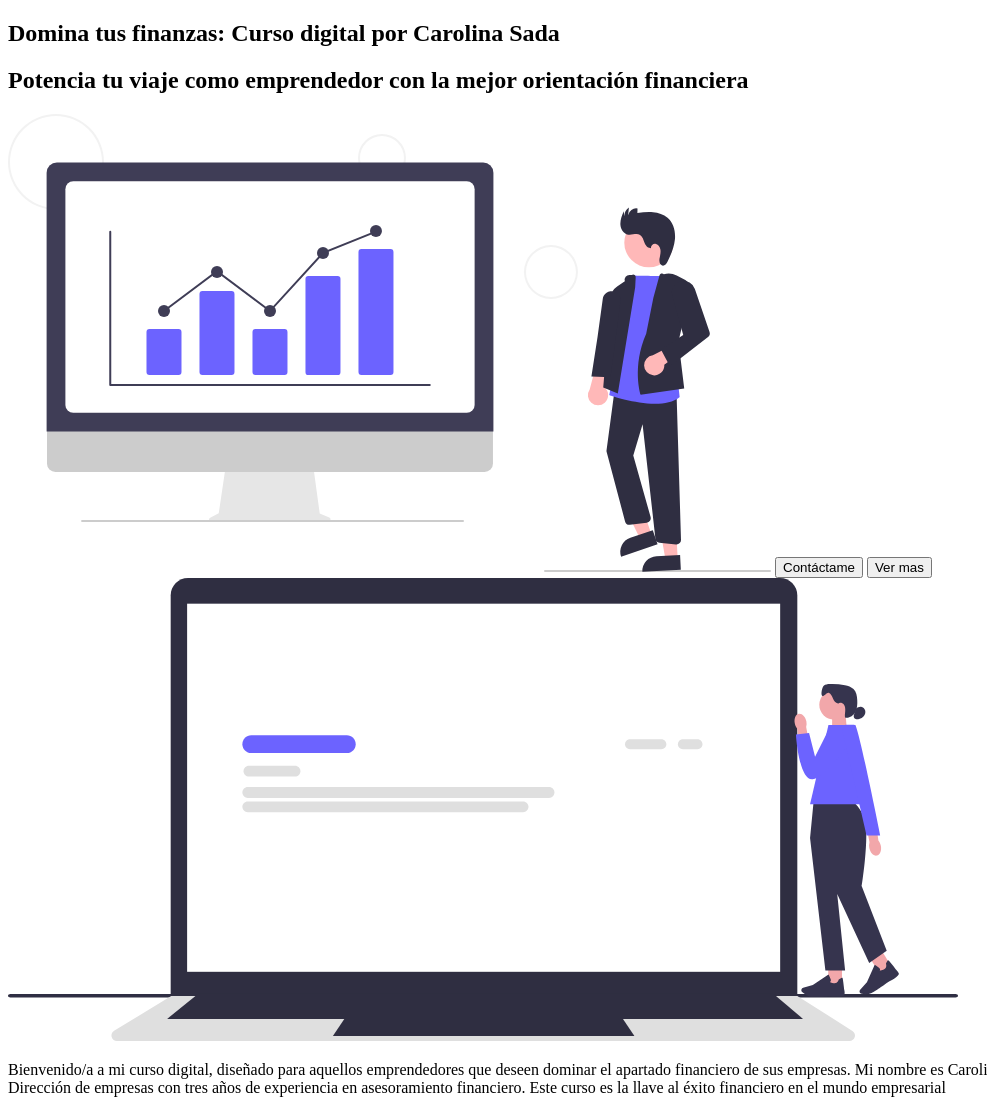
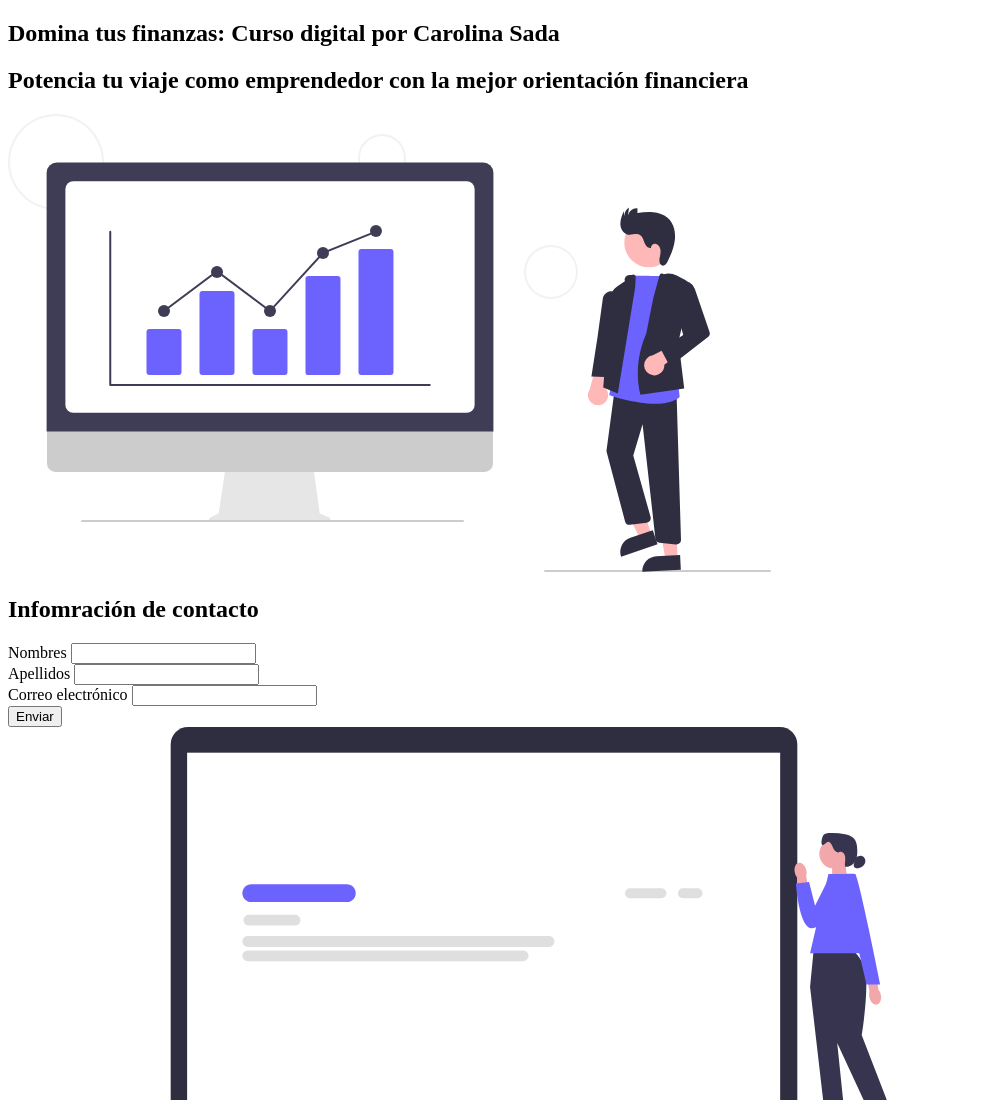
Before and after one commit to Ernech/reto-1-dise-o-responsive-js-frontend, a plain HTML site: page index.html in a window 1280 px wide. Shown: the top 1100 px of the page, without its empty margins (0-987 px from the left). Drawn offline with Linux system fonts and the light colour scheme.

Commit message:
Contact form

```diff
--- a/index.html
+++ b/index.html
@@ -1,5 +1,5 @@
 <!DOCTYPE html>
-<html lang="en">
+<html lang="es">
 <head>
     <meta charset="UTF-8">
     <meta name="viewport" content="width=device-width, initial-scale=1.0">
@@ -10,8 +10,24 @@
         <h1>Domina tus finanzas: Curso digital por Carolina Sada</h1>
         <h2>Potencia tu viaje como emprendedor con la mejor orientación financiera</h2>
         <img src="images/finance.svg" alt="finance">
-        <button>Contáctame</button>
-        <button>Ver mas</button>
+        <form action="#">
+            <h2>Infomración de contacto</h2>
+            <div>
+                <label for="name">Nombres</label>
+                <input type="text" id="name" name="name">
+            </div>
+            <div>
+                <label for="lastName">Apellidos</label>
+                <input type="text" id="lastName" name="lastName">
+            </div>
+            <div>
+                <label for="email">Correo electrónico</label>
+                <input type="text" id="email" name="email">
+            </div>
+            <div>
+                <input type="submit" id="form-button" name="form-button" value="Enviar">
+            </div>
+        </form>
     </section>
     <section id="section-2">
         <img src="images/website.svg" alt="website">
@@ -21,7 +37,7 @@
         </p>
 
     </section>
-    <section id="section-2">
+    <section id="section-3">
         <span>Lo que aprenderas</span>
         <ul>
             <li>Conocimiento profundo de conceptos financieros</li>
```
